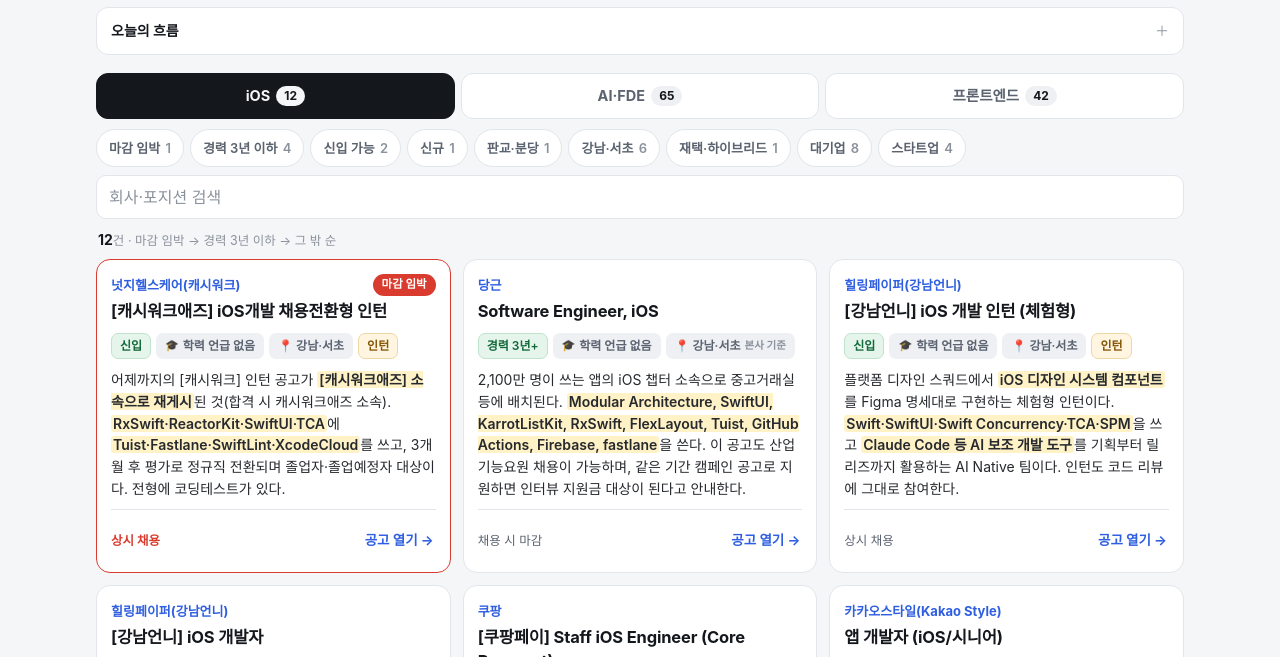
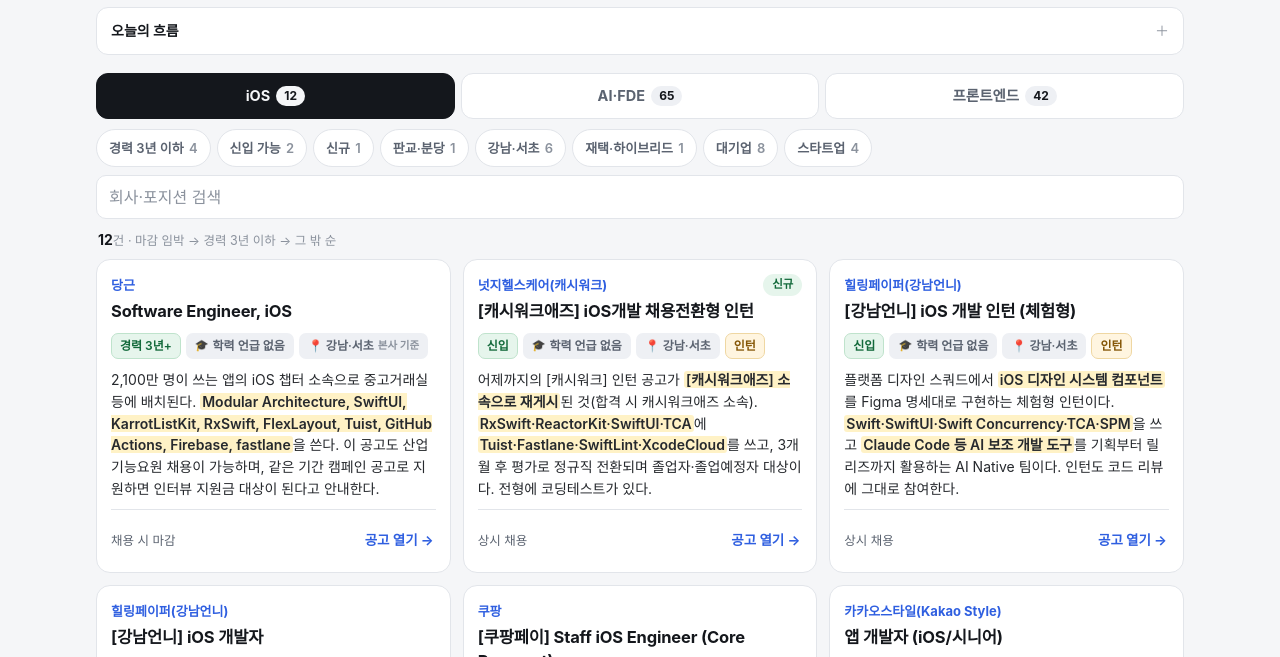
Before and after one commit to geeksbaek/geeksbaek.github.io, a plain HTML site: page ios-job-radar/index.html in a window 1280 px wide. Shown: the part 77-734 px from the top of the page. Drawn offline with Linux system fonts and the light colour scheme.

Commit message:
iOS Job Radar 2026-11-16 (119건) - 배지 수정

```diff
--- a/ios-job-radar/index.html
+++ b/ios-job-radar/index.html
@@ -60,20 +60,20 @@ footer{margin-top:22px;font-size:11.5px;color:var(--faint)}
 
 <details><summary>오늘의 흐름</summary><div class="dbody"><ul><li>iOS는 <b>12건</b>(어제 13). <b>NHN ACE 모빌리티·광고 앱 개발자(경력 1년+)</b>가 NHN 채용 API에서 내려갔다 — iOS 중 가장 문턱이 낮던 경력직 공고였다. 네이버·카카오·라인·우아한형제들·넥슨·토스 자체 API의 iOS 공고는 여전히 0건.</li><li>캐시워크 iOS·프론트엔드 채용전환형 인턴이 <b>[캐시워크애즈] 소속으로 새 URL에 재게시</b>됐다(내용은 동일, 합격 시 캐시워크애즈 소속). URL이 바뀌어 메일에는 신규·내려감으로 함께 잡힌다. iOS 진입 경로는 이제 <b>인턴 2건(캐시워크애즈 전환형·강남언니 체험형)</b>뿐이고, iOS 12건 모두 학력 미명시다.</li><li>AI·FDE는 <b>65건</b>. 우아한형제들이 <b>DevRel 엔지니어(테크 브랜딩·AX)</b>를 새로 올렸고(본문 JS 렌더링으로 학력 확인 실패), 비나우 AI Automation Engineer는 URL만 바뀐 재게시다. 현대오토에버 AI Agent/LLM 엔지니어 2건은 <b>11월 26일 마감(10일 남음)</b>.</li><li>프론트엔드는 <b>42건</b>(어제 44). 강남언니 웹 프론트엔드(디자인 시스템)·당근 Frontend(커뮤니티)가 내려갔다. 퓨리오사AI Compiler (Front-end)는 여전히 오분류.</li></ul></div></details>
 <div class="tabs" role="tablist"><button class="tab on" role="tab" data-t="ios" aria-selected="true"><span>iOS</span><b>12</b></button><button class="tab" role="tab" data-t="ai" aria-selected="false"><span>AI·FDE</span><b>65</b></button><button class="tab" role="tab" data-t="frontend" aria-selected="false"><span>프론트엔드</span><b>42</b></button></div>
-<section class="tp on" role="tabpanel" data-t="ios"><h2 class="tph">iOS <b>12</b></h2><div class="tools"><div class="chips"><button class="chip" data-k="urgent" aria-pressed="false">마감 임박 <b>1</b></button><button class="chip" data-k="fit" aria-pressed="false">경력 3년 이하 <b>4</b></button><button class="chip" data-k="entry" aria-pressed="false">신입 가능 <b>2</b></button><button class="chip" data-k="new" aria-pressed="false">신규 <b>1</b></button><button class="chip" data-k="pangyo" aria-pressed="false">판교·분당 <b>1</b></button><button class="chip" data-k="gangnam" aria-pressed="false">강남·서초 <b>6</b></button><button class="chip" data-k="remote" aria-pressed="false">재택·하이브리드 <b>1</b></button><button class="chip" data-k="big" aria-pressed="false">대기업 <b>8</b></button><button class="chip" data-k="startup" aria-pressed="false">스타트업 <b>4</b></button></div><input class="q" type="search" placeholder="회사·포지션 검색" aria-label="회사·포지션 검색"></div><div class="count"><span class="n">12</span>건 · 마감 임박 → 경력 3년 이하 → 그 밖 순</div><div class="grid"><article class="card urgent" data-f="urgent fit entry new gangnam startup" data-q="넛지헬스케어(캐시워크) [캐시워크애즈] ios개발 채용전환형 인턴">
-<div class="chead"><span class="co">넛지헬스케어(캐시워크)</span><span class="pill hot">마감 임박</span></div>
-<h3><a href="https://cashwalk12.career.greetinghr.com/ko/o/245042" target="_blank" rel="noopener">[캐시워크애즈] iOS개발 채용전환형 인턴</a></h3>
-<div class="badges"><span class="b car ok" title="">신입</span><span class="b edu unk" title="공고 본문에 학력 조건 문구가 없다">학력 언급 없음</span><span class="b" title="서울특별시 강남구 역삼로1길 8">📍 강남·서초</span><span class="b emp">인턴</span></div>
-<p class="notes">어제까지의 [캐시워크] 인턴 공고가 <b>[캐시워크애즈] 소속으로 재게시</b>된 것(합격 시 캐시워크애즈 소속). <b>RxSwift·ReactorKit·SwiftUI·TCA</b>에 <b>Tuist·Fastlane·SwiftLint·XcodeCloud</b>를 쓰고, 3개월 후 평가로 정규직 전환되며 졸업자·졸업예정자 대상이다. 전형에 코딩테스트가 있다.</p>
-
-<div class="foot"><span class="dl">상시 채용</span><a class="go" href="https://cashwalk12.career.greetinghr.com/ko/o/245042" target="_blank" rel="noopener">공고 열기 →</a></div>
-</article><article class="card" data-f="fit gangnam big" data-q="당근 software engineer, ios">
+<section class="tp on" role="tabpanel" data-t="ios"><h2 class="tph">iOS <b>12</b></h2><div class="tools"><div class="chips"><button class="chip" data-k="fit" aria-pressed="false">경력 3년 이하 <b>4</b></button><button class="chip" data-k="entry" aria-pressed="false">신입 가능 <b>2</b></button><button class="chip" data-k="new" aria-pressed="false">신규 <b>1</b></button><button class="chip" data-k="pangyo" aria-pressed="false">판교·분당 <b>1</b></button><button class="chip" data-k="gangnam" aria-pressed="false">강남·서초 <b>6</b></button><button class="chip" data-k="remote" aria-pressed="false">재택·하이브리드 <b>1</b></button><button class="chip" data-k="big" aria-pressed="false">대기업 <b>8</b></button><button class="chip" data-k="startup" aria-pressed="false">스타트업 <b>4</b></button></div><input class="q" type="search" placeholder="회사·포지션 검색" aria-label="회사·포지션 검색"></div><div class="count"><span class="n">12</span>건 · 마감 임박 → 경력 3년 이하 → 그 밖 순</div><div class="grid"><article class="card" data-f="fit gangnam big" data-q="당근 software engineer, ios">
 <div class="chead"><span class="co">당근</span></div>
 <h3><a href="https://about.daangn.com?gh_jid=5282170003" target="_blank" rel="noopener">Software Engineer, iOS</a></h3>
 <div class="badges"><span class="b car ok" title="iOS 개발 경력 3년 이상에 준하는 실력을 보유하신 분">경력 3년+</span><span class="b edu unk" title="공고 본문에 학력 조건 문구가 없다">학력 언급 없음</span><span class="b" title="SEOUL">📍 강남·서초<i>본사 기준</i></span></div>
 <p class="notes">2,100만 명이 쓰는 앱의 iOS 챕터 소속으로 중고거래실 등에 배치된다. <b>Modular Architecture, SwiftUI, KarrotListKit, RxSwift, FlexLayout, Tuist, GitHub Actions, Firebase, fastlane</b>을 쓴다. 이 공고도 산업기능요원 채용이 가능하며, 같은 기간 캠페인 공고로 지원하면 인터뷰 지원금 대상이 된다고 안내한다.</p>
 
 <div class="foot"><span class="dl">채용 시 마감</span><a class="go" href="https://about.daangn.com?gh_jid=5282170003" target="_blank" rel="noopener">공고 열기 →</a></div>
+</article><article class="card" data-f="fit entry new gangnam startup" data-q="넛지헬스케어(캐시워크) [캐시워크애즈] ios개발 채용전환형 인턴">
+<div class="chead"><span class="co">넛지헬스케어(캐시워크)</span><span class="pill new">신규</span></div>
+<h3><a href="https://cashwalk12.career.greetinghr.com/ko/o/245042" target="_blank" rel="noopener">[캐시워크애즈] iOS개발 채용전환형 인턴</a></h3>
+<div class="badges"><span class="b car ok" title="">신입</span><span class="b edu unk" title="공고 본문에 학력 조건 문구가 없다">학력 언급 없음</span><span class="b" title="서울특별시 강남구 역삼로1길 8">📍 강남·서초</span><span class="b emp">인턴</span></div>
+<p class="notes">어제까지의 [캐시워크] 인턴 공고가 <b>[캐시워크애즈] 소속으로 재게시</b>된 것(합격 시 캐시워크애즈 소속). <b>RxSwift·ReactorKit·SwiftUI·TCA</b>에 <b>Tuist·Fastlane·SwiftLint·XcodeCloud</b>를 쓰고, 3개월 후 평가로 정규직 전환되며 졸업자·졸업예정자 대상이다. 전형에 코딩테스트가 있다.</p>
+
+<div class="foot"><span class="dl">상시 채용</span><a class="go" href="https://cashwalk12.career.greetinghr.com/ko/o/245042" target="_blank" rel="noopener">공고 열기 →</a></div>
 </article><article class="card" data-f="fit entry gangnam startup" data-q="힐링페이퍼(강남언니) [강남언니] ios 개발 인턴 (체험형)">
 <div class="chead"><span class="co">힐링페이퍼(강남언니)</span></div>
 <h3><a href="https://career.gangnamunni.com/ko/o/241712" target="_blank" rel="noopener">[강남언니] iOS 개발 인턴 (체험형)</a></h3>
@@ -144,20 +144,20 @@ footer{margin-top:22px;font-size:11.5px;color:var(--faint)}
 <p class="notes">앱 아키텍처·빌드 파이프라인·크래시/메모리 품질 지표 개선까지 핀다 앱 기술 기반 전반을 맡는다. <b>Swift·RxSwift·ReactorKit·SnapKit·Moya</b>에 UIKit·SwiftUI, Swift Concurrency를 쓰고 <b>Claude Code·Codex 등 AI 개발 도구 활용</b>을 자격요건에 넣었다. <b>스톡옵션</b>·장비금 120만원·8~10시 시차출퇴근.</p>
 
 <div class="foot"><span class="dl">상시 채용</span><a class="go" href="https://finda.career.greetinghr.com/ko/o/242689" target="_blank" rel="noopener">공고 열기 →</a></div>
-</article></div><div class="none" hidden>조건에 맞는 공고가 없다. 필터를 풀어 보자.</div></section><section class="tp" role="tabpanel" data-t="ai"><h2 class="tph">AI·FDE <b>65</b></h2><div class="tools"><div class="chips"><button class="chip" data-k="urgent" aria-pressed="false">마감 임박 <b>1</b></button><button class="chip" data-k="fit" aria-pressed="false">경력 3년 이하 <b>19</b></button><button class="chip" data-k="entry" aria-pressed="false">신입 가능 <b>3</b></button><button class="chip" data-k="new" aria-pressed="false">신규 <b>3</b></button><button class="chip" data-k="pangyo" aria-pressed="false">판교·분당 <b>11</b></button><button class="chip" data-k="gangnam" aria-pressed="false">강남·서초 <b>28</b></button><button class="chip" data-k="remote" aria-pressed="false">재택·하이브리드 <b>10</b></button><button class="chip" data-k="big" aria-pressed="false">대기업 <b>32</b></button><button class="chip" data-k="startup" aria-pressed="false">스타트업 <b>33</b></button></div><input class="q" type="search" placeholder="회사·포지션 검색" aria-label="회사·포지션 검색"></div><div class="count"><span class="n">65</span>건 · 마감 임박 → 경력 3년 이하 → 그 밖 순</div><div class="grid"><article class="card urgent" data-f="urgent fit big" data-q="우아한형제들 devrel 엔지니어(테크 브랜딩·ax)">
-<div class="chead"><span class="co">우아한형제들</span><span class="pill hot">마감 임박</span></div>
-<h3><a href="https://career.woowahan.com/recruitment/R2611032/detail" target="_blank" rel="noopener">DevRel 엔지니어(테크 브랜딩·AX)</a></h3>
-<div class="badges"><span class="b car ok" title="">경력 3년+</span><span class="b edu fail" title="">학력 확인 실패</span><span class="b" title="서울">📍 서울</span></div>
-<p class="notes">신규. 테크 브랜딩과 <b>AX(AI 전환)</b>를 함께 다루는 DevRel 엔지니어 자리다. 상세 본문은 JS 렌더링이라 수집하지 못했다(학력 확인 실패).</p>
-
-<div class="foot"><span class="dl">상시 채용</span><a class="go" href="https://career.woowahan.com/recruitment/R2611032/detail" target="_blank" rel="noopener">공고 열기 →</a></div>
-</article><article class="card" data-f="fit pangyo big" data-q="카카오엔터프라이즈 [서비스개발실] kakaocloud solution architect / cloud engineer 영입">
+</article></div><div class="none" hidden>조건에 맞는 공고가 없다. 필터를 풀어 보자.</div></section><section class="tp" role="tabpanel" data-t="ai"><h2 class="tph">AI·FDE <b>65</b></h2><div class="tools"><div class="chips"><button class="chip" data-k="fit" aria-pressed="false">경력 3년 이하 <b>19</b></button><button class="chip" data-k="entry" aria-pressed="false">신입 가능 <b>3</b></button><button class="chip" data-k="new" aria-pressed="false">신규 <b>3</b></button><button class="chip" data-k="pangyo" aria-pressed="false">판교·분당 <b>11</b></button><button class="chip" data-k="gangnam" aria-pressed="false">강남·서초 <b>28</b></button><button class="chip" data-k="remote" aria-pressed="false">재택·하이브리드 <b>10</b></button><button class="chip" data-k="big" aria-pressed="false">대기업 <b>32</b></button><button class="chip" data-k="startup" aria-pressed="false">스타트업 <b>33</b></button></div><input class="q" type="search" placeholder="회사·포지션 검색" aria-label="회사·포지션 검색"></div><div class="count"><span class="n">65</span>건 · 마감 임박 → 경력 3년 이하 → 그 밖 순</div><div class="grid"><article class="card" data-f="fit pangyo big" data-q="카카오엔터프라이즈 [서비스개발실] kakaocloud solution architect / cloud engineer 영입">
 <div class="chead"><span class="co">카카오엔터프라이즈</span></div>
 <h3><a href="https://careers.kakaoenterprise.com/ko/o/242492" target="_blank" rel="noopener">[서비스개발실] KakaoCloud Solution Architect / Cloud Engineer 영입</a></h3>
 <div class="badges"><span class="b car ok" title="">경력 3년+</span><span class="b edu unk" title="공고 본문에 학력 조건 문구가 없다">학력 언급 없음</span><span class="b" title="대한민국 경기도 성남시 분당구 판교역로 235">📍 판교·분당</span></div>
 <p class="notes">AI 직무가 아니라 <b>카카오클라우드 이관·인프라 구축 SA</b>(OpenStack·AWS, Linux·네트워크)다 — 제목의 Solution Architect로 AI 트랙에 걸린 오분류.</p>
 
 <div class="foot"><span class="dl">상시 채용</span><a class="go" href="https://careers.kakaoenterprise.com/ko/o/242492" target="_blank" rel="noopener">공고 열기 →</a></div>
+</article><article class="card" data-f="fit big" data-q="우아한형제들 devrel 엔지니어(테크 브랜딩·ax)">
+<div class="chead"><span class="co">우아한형제들</span></div>
+<h3><a href="https://career.woowahan.com/recruitment/R2611032/detail" target="_blank" rel="noopener">DevRel 엔지니어(테크 브랜딩·AX)</a></h3>
+<div class="badges"><span class="b car ok" title="">경력 3년+</span><span class="b edu fail" title="">학력 확인 실패</span><span class="b" title="서울">📍 서울</span></div>
+<p class="notes">신규. 테크 브랜딩과 <b>AX(AI 전환)</b>를 함께 다루는 DevRel 엔지니어 자리다. 상세 본문은 JS 렌더링이라 수집하지 못했다(학력 확인 실패).</p>
+
+<div class="foot"><span class="dl">상시 채용</span><a class="go" href="https://career.woowahan.com/recruitment/R2611032/detail" target="_blank" rel="noopener">공고 열기 →</a></div>
 </article><article class="card" data-f="fit pangyo big" data-q="카카오모빌리티 물류 &amp; 에이전트 개발실 백엔드 개발자">
 <div class="chead"><span class="co">카카오모빌리티</span></div>
 <h3><a href="https://kakaomobility.career.greetinghr.com/ko/o/160926" target="_blank" rel="noopener">물류 &amp; 에이전트 개발실 백엔드 개발자</a></h3>
@@ -599,14 +599,7 @@ footer{margin-top:22px;font-size:11.5px;color:var(--faint)}
 <p class="notes">AI 상담 에이전트 ALF를 고객 현장에 심는 FDE(Technical PM 성격). <b>병역특례(산업기능요원·전문연구요원) 가능</b>하다고 명시한 드문 AI 공고다.</p>
 
 <div class="foot"><span class="dl">채용 시 마감</span><a class="go" href="https://jobs.lever.co/zoyi/905bc3bd-d788-4d17-b463-ae23b6a910b2" target="_blank" rel="noopener">공고 열기 →</a></div>
-</article></div><div class="none" hidden>조건에 맞는 공고가 없다. 필터를 풀어 보자.</div></section><section class="tp" role="tabpanel" data-t="frontend"><h2 class="tph">프론트엔드 <b>42</b></h2><div class="tools"><div class="chips"><button class="chip" data-k="urgent" aria-pressed="false">마감 임박 <b>1</b></button><button class="chip" data-k="fit" aria-pressed="false">경력 3년 이하 <b>9</b></button><button class="chip" data-k="entry" aria-pressed="false">신입 가능 <b>2</b></button><button class="chip" data-k="new" aria-pressed="false">신규 <b>1</b></button><button class="chip" data-k="pangyo" aria-pressed="false">판교·분당 <b>7</b></button><button class="chip" data-k="gangnam" aria-pressed="false">강남·서초 <b>21</b></button><button class="chip" data-k="remote" aria-pressed="false">재택·하이브리드 <b>5</b></button><button class="chip" data-k="big" aria-pressed="false">대기업 <b>30</b></button><button class="chip" data-k="startup" aria-pressed="false">스타트업 <b>12</b></button></div><input class="q" type="search" placeholder="회사·포지션 검색" aria-label="회사·포지션 검색"></div><div class="count"><span class="n">42</span>건 · 마감 임박 → 경력 3년 이하 → 그 밖 순</div><div class="grid"><article class="card urgent" data-f="urgent fit entry new gangnam startup" data-q="넛지헬스케어(캐시워크) [캐시워크애즈] 프론트엔드개발 채용전환형 인턴">
-<div class="chead"><span class="co">넛지헬스케어(캐시워크)</span><span class="pill hot">마감 임박</span></div>
-<h3><a href="https://cashwalk12.career.greetinghr.com/ko/o/245034" target="_blank" rel="noopener">[캐시워크애즈] 프론트엔드개발 채용전환형 인턴</a></h3>
-<div class="badges"><span class="b car ok" title="">신입</span><span class="b edu unk" title="공고 본문에 학력 조건 문구가 없다">학력 언급 없음</span><span class="b" title="서울특별시 강남구 역삼로1길 8">📍 강남·서초</span><span class="b emp">인턴</span></div>
-<p class="notes">iOS 인턴과 함께 <b>[캐시워크애즈] 소속으로 재게시</b>된 채용전환형 인턴. <b>Next.js</b> 기반 사용자·백오피스 개발과 AWS 배포 자동화를 맡는다.</p>
-
-<div class="foot"><span class="dl">상시 채용</span><a class="go" href="https://cashwalk12.career.greetinghr.com/ko/o/245034" target="_blank" rel="noopener">공고 열기 →</a></div>
-</article><article class="card" data-f="fit entry pangyo big" data-q="넥슨 [ai본부]  웹 프론트엔드 엔지니어 (인턴)">
+</article></div><div class="none" hidden>조건에 맞는 공고가 없다. 필터를 풀어 보자.</div></section><section class="tp" role="tabpanel" data-t="frontend"><h2 class="tph">프론트엔드 <b>42</b></h2><div class="tools"><div class="chips"><button class="chip" data-k="fit" aria-pressed="false">경력 3년 이하 <b>9</b></button><button class="chip" data-k="entry" aria-pressed="false">신입 가능 <b>2</b></button><button class="chip" data-k="new" aria-pressed="false">신규 <b>1</b></button><button class="chip" data-k="pangyo" aria-pressed="false">판교·분당 <b>7</b></button><button class="chip" data-k="gangnam" aria-pressed="false">강남·서초 <b>21</b></button><button class="chip" data-k="remote" aria-pressed="false">재택·하이브리드 <b>5</b></button><button class="chip" data-k="big" aria-pressed="false">대기업 <b>30</b></button><button class="chip" data-k="startup" aria-pressed="false">스타트업 <b>12</b></button></div><input class="q" type="search" placeholder="회사·포지션 검색" aria-label="회사·포지션 검색"></div><div class="count"><span class="n">42</span>건 · 마감 임박 → 경력 3년 이하 → 그 밖 순</div><div class="grid"><article class="card" data-f="fit entry pangyo big" data-q="넥슨 [ai본부]  웹 프론트엔드 엔지니어 (인턴)">
 <div class="chead"><span class="co">넥슨</span></div>
 <h3><a href="https://careers.nexon.com/recruit/10460" target="_blank" rel="noopener">[AI본부]  웹 프론트엔드 엔지니어 (인턴)</a></h3>
 <div class="badges"><span class="b car ok" title="">신입</span><span class="b edu unk" title="공고 본문에 학력 조건 문구가 없다">학력 언급 없음</span><span class="b" title="판교">📍 판교·분당</span><span class="b emp">인턴</span></div>
@@ -641,6 +634,13 @@ footer{margin-top:22px;font-size:11.5px;color:var(--faint)}
 
 
 <div class="foot"><span class="dl">상시 채용</span><a class="go" href="https://careers.linecorp.com/ko/jobs/3005" target="_blank" rel="noopener">공고 열기 →</a></div>
+</article><article class="card" data-f="fit entry new gangnam startup" data-q="넛지헬스케어(캐시워크) [캐시워크애즈] 프론트엔드개발 채용전환형 인턴">
+<div class="chead"><span class="co">넛지헬스케어(캐시워크)</span><span class="pill new">신규</span></div>
+<h3><a href="https://cashwalk12.career.greetinghr.com/ko/o/245034" target="_blank" rel="noopener">[캐시워크애즈] 프론트엔드개발 채용전환형 인턴</a></h3>
+<div class="badges"><span class="b car ok" title="">신입</span><span class="b edu unk" title="공고 본문에 학력 조건 문구가 없다">학력 언급 없음</span><span class="b" title="서울특별시 강남구 역삼로1길 8">📍 강남·서초</span><span class="b emp">인턴</span></div>
+<p class="notes">iOS 인턴과 함께 <b>[캐시워크애즈] 소속으로 재게시</b>된 채용전환형 인턴. <b>Next.js</b> 기반 사용자·백오피스 개발과 AWS 배포 자동화를 맡는다.</p>
+
+<div class="foot"><span class="dl">상시 채용</span><a class="go" href="https://cashwalk12.career.greetinghr.com/ko/o/245034" target="_blank" rel="noopener">공고 열기 →</a></div>
 </article><article class="card" data-f="fit startup" data-q="안랩클라우드메이트 frontend 개발자 (경력)">
 <div class="chead"><span class="co">안랩클라우드메이트</span></div>
 <h3><a href="https://ahnlabcloudmate.career.greetinghr.com/ko/o/218532" target="_blank" rel="noopener">Frontend 개발자 (경력)</a></h3>
```
